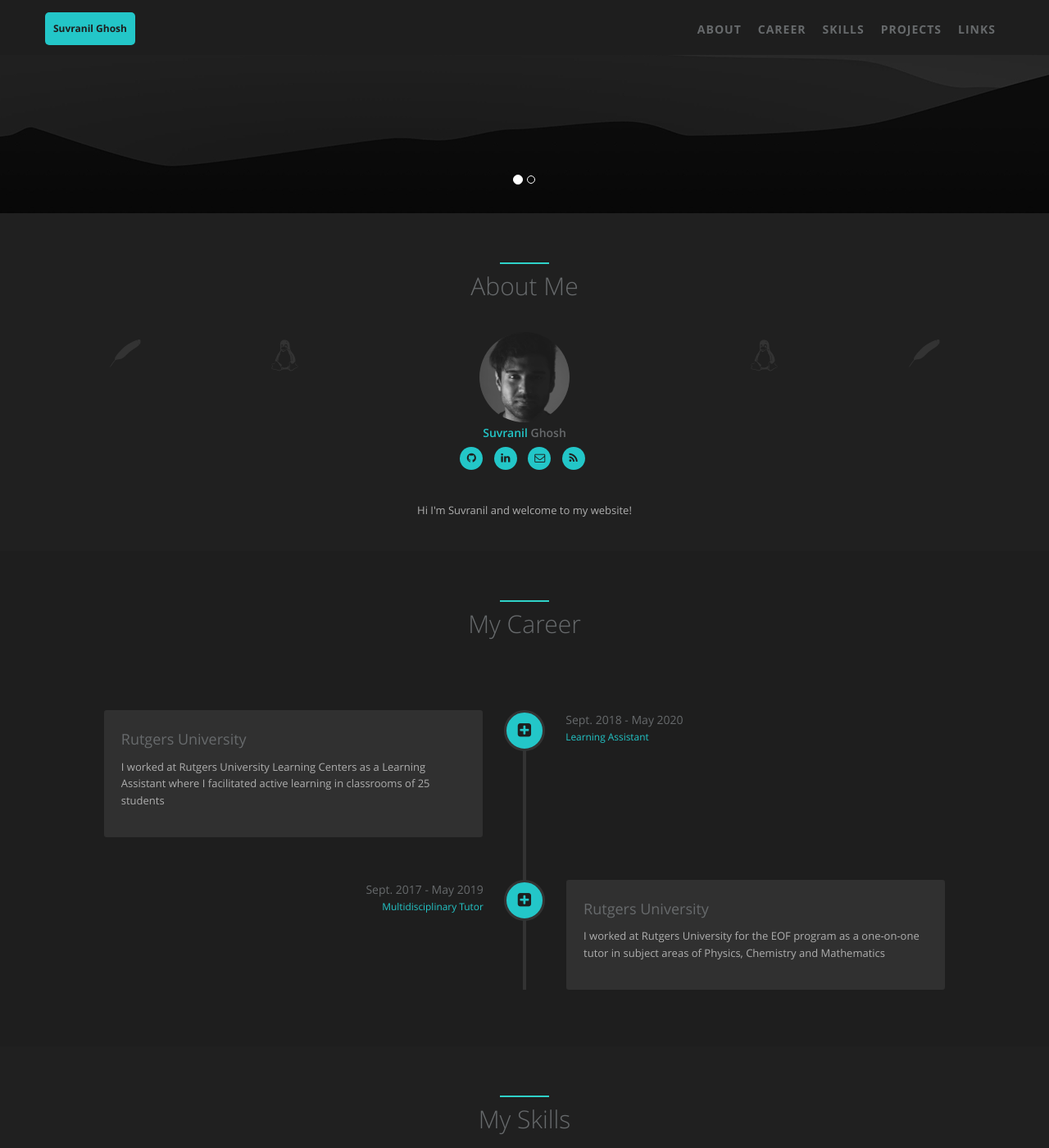
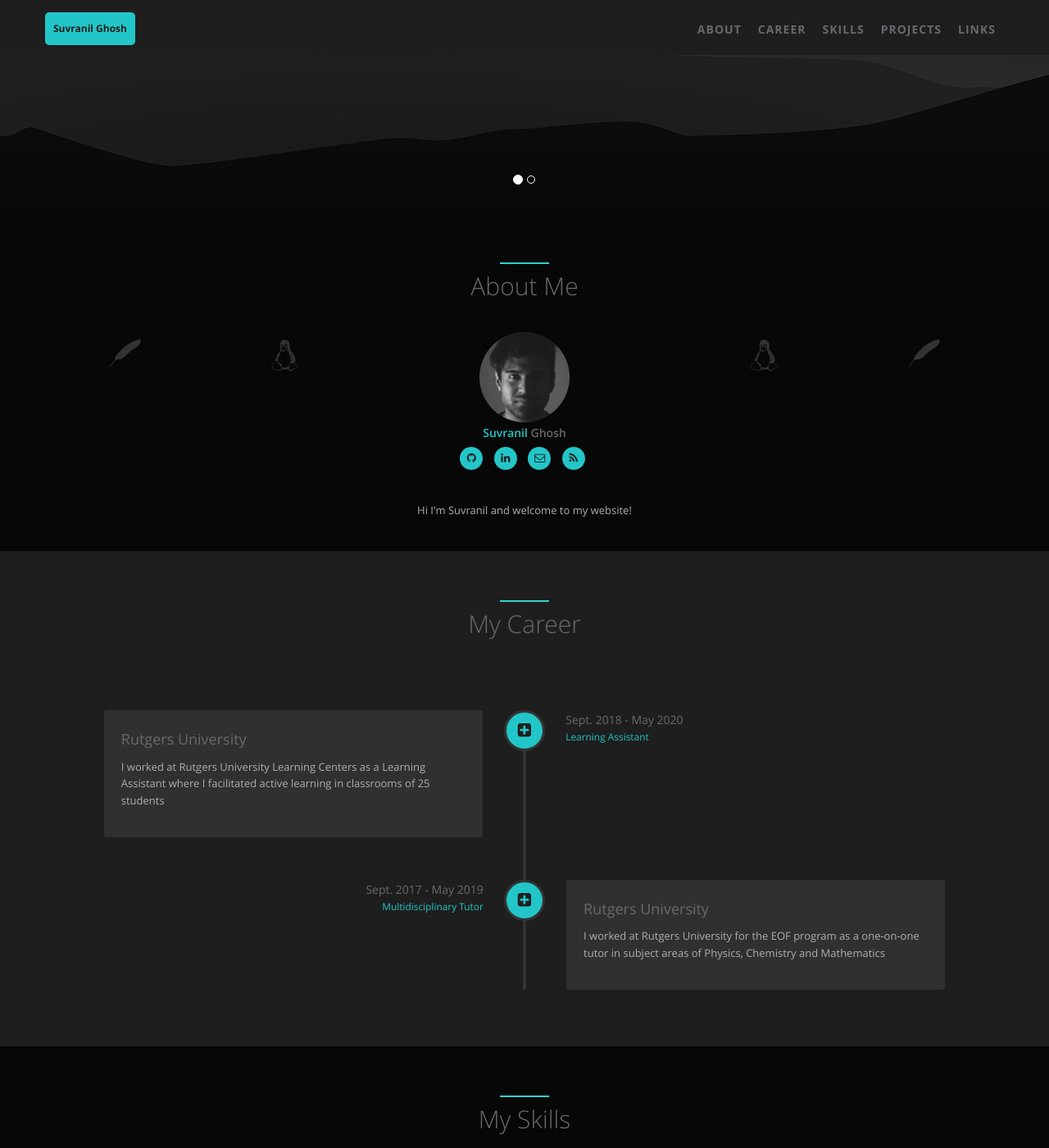
Before and after one commit to suvranilghosh/suvranilghosh.github.io, a Jekyll site: the page built from index.html, in a window 1280 px wide and 1400 px high, scrolled down 210 px. Shown: the whole window at 82% size. Built offline with Jekyll 4.4.1, drawn with Linux system fonts in a browser that asks for light colours.

Commit message:
minor visual changes

```diff
--- a/_includes/sections/skills.html
+++ b/_includes/sections/skills.html
@@ -31,7 +31,7 @@
             options: {
                 scale: {
                     responsive: true,
-                    ticks: {min: 0, max: 100, backdropColor: 'rgba(32, 32, 32, 0.8)'},
+                    ticks: {min: 0, max: 100, backdropColor: 'rgba(7, 7, 7, 0.9)'},
                     lineArc: true,
                     pointLabels: {fontSize: 14},
                     angleLines: {color: 'rgba(255,255, 255, 0.3)'},
--- a/_sass/_style.scss
+++ b/_sass/_style.scss
@@ -2014,7 +2014,7 @@
   &.landing-page {
     color: #676a6c;
     font-family: 'Open Sans', helvetica, arial, sans-serif;
-    background-color: #202020 ;
+    background-color: #070707 ; //was 202020
   }
 }
 
```
Also changed, not shown: static/assets/img/landing/header_two_new.jpg.
